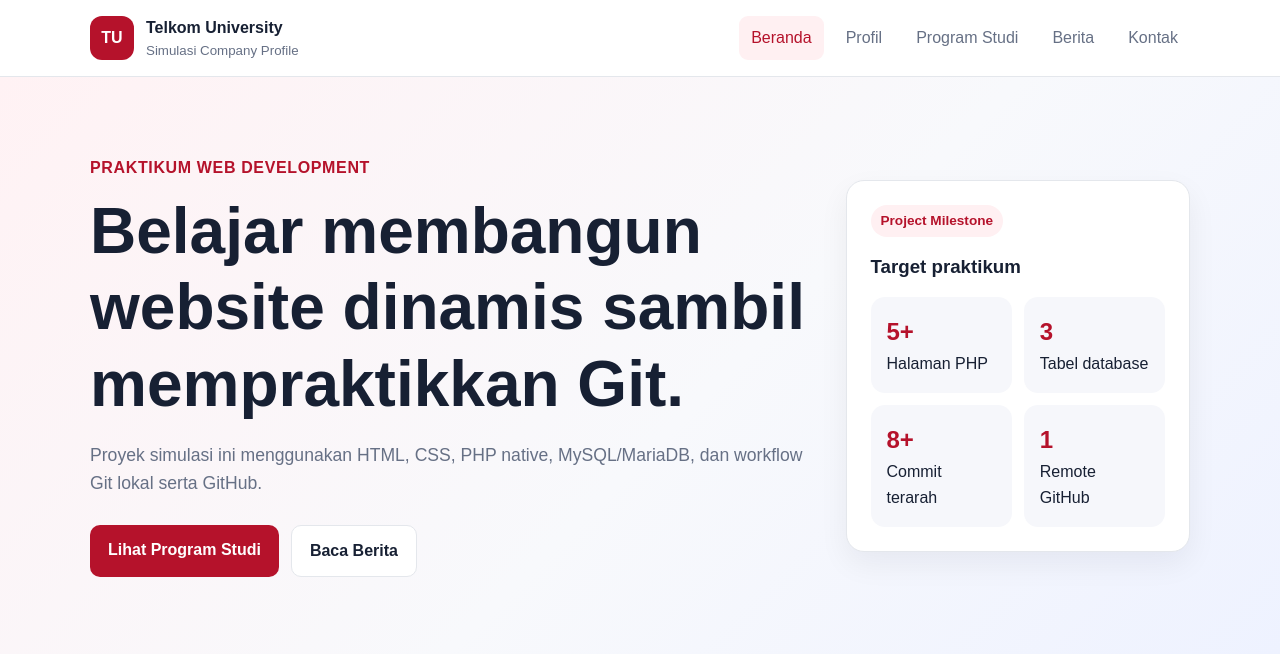
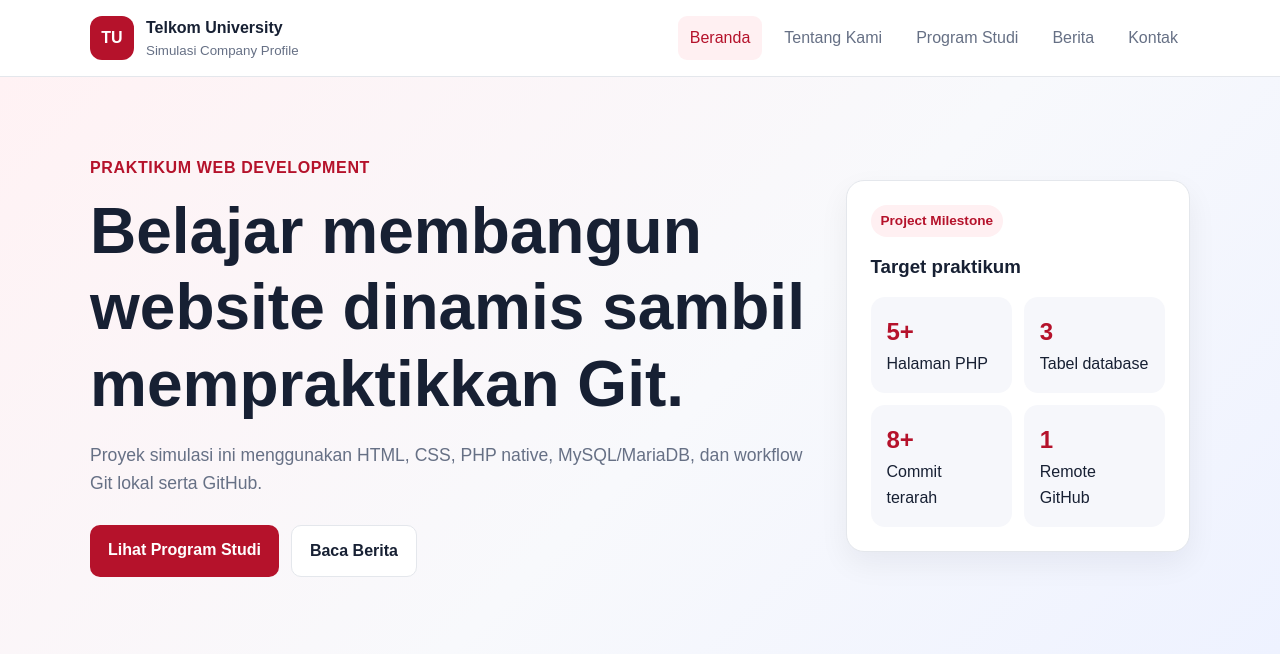
Before and after one commit to fahmiihfaa/telkom-company-profile-109062500007, a PHP site: page /index.php in a window 1280 px wide. Shown: the top 654 px of the page. Run offline with PHP 8.4, Linux system fonts and the light colour scheme; data comes from the database, SQL or seed files in the repository.

Commit message:
feat: ubah label profil pada branch conflict

```diff
--- a/includes/header.php
+++ b/includes/header.php
@@ -25,7 +25,7 @@ $currentPage = basename($_SERVER['PHP_SELF']);
 
         <nav class="main-nav" aria-label="Navigasi utama">
             <a class="<?= $currentPage === 'index.php' ? 'active' : '' ?>" href="index.php">Beranda</a>
-            <a class="<?= $currentPage === 'profile.php' ? 'active' : '' ?>" href="profile.php">Profil</a>
+            <a class="<?= $currentPage === 'profile.php' ? 'active' : '' ?>" href="profile.php">Tentang Kami</a>
             <a class="<?= $currentPage === 'programs.php' ? 'active' : '' ?>" href="programs.php">Program Studi</a>
             <a class="<?= in_array($currentPage, ['news.php', 'news_detail.php']) ? 'active' : '' ?>" href="news.php">Berita</a>
             <a class="<?= $currentPage === 'contact.php' ? 'active' : '' ?>" href="contact.php">Kontak</a>
```
